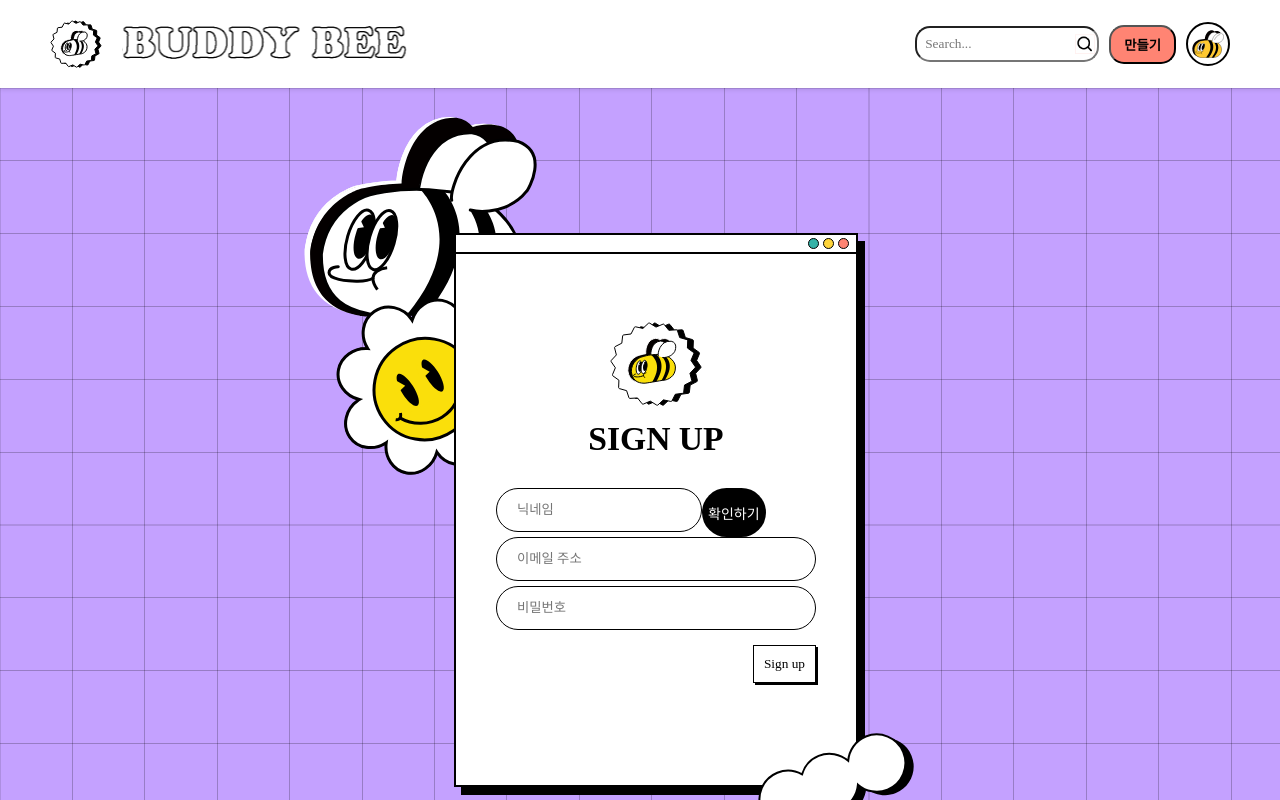
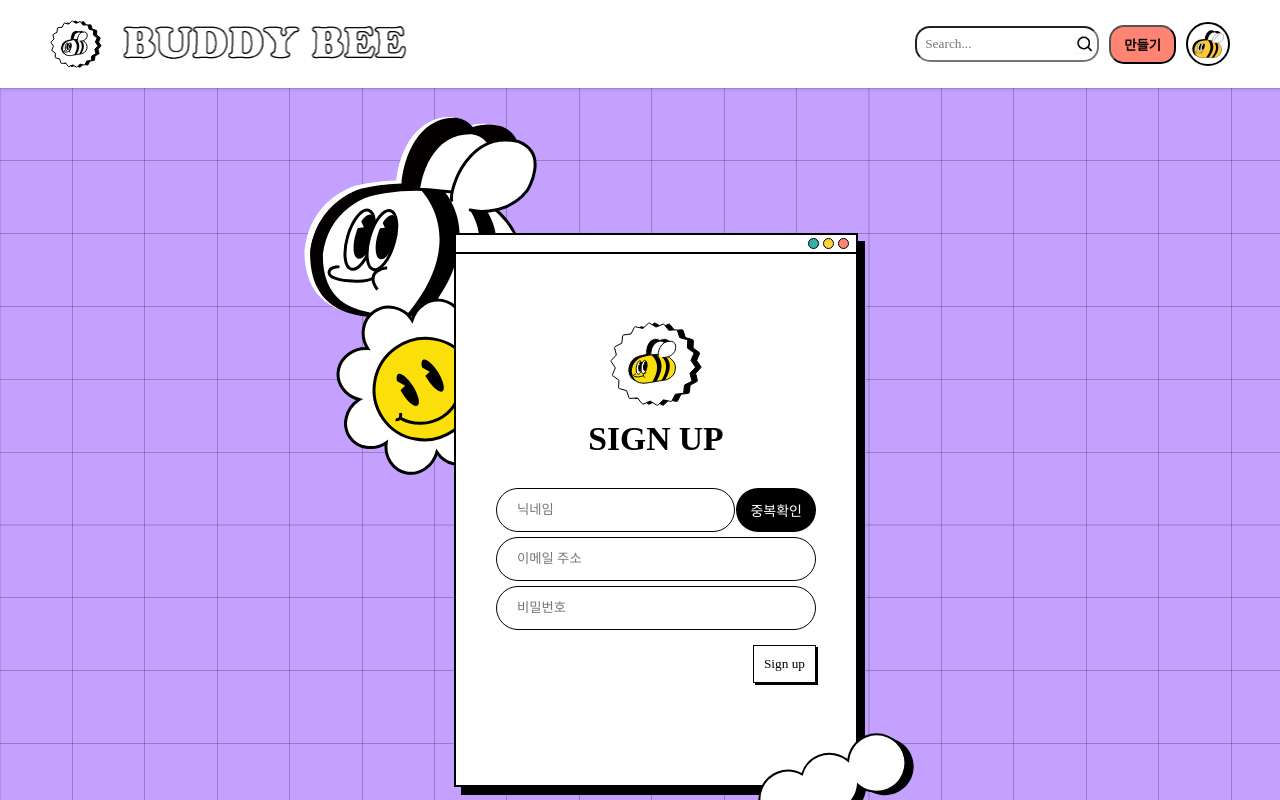
Before and after one commit to Smurfs-village/Buddy-Bee, a React (Create React App) app: page /register in a window 1280 px wide. Shown: the top 800 px of the page. Built offline with nearby package versions, Linux system fonts and the light colour scheme; a web font is replaced by a local one.

Commit message:
split layout for login/register page

```diff
--- /dev/null
+++ b/src/components/Layout/LoginPageLayout.css
@@ -0,0 +1,76 @@
+.login-page {
+  width: 97%;
+  height: auto;
+  display: flex;
+  justify-content: center;
+  padding: 145px 0 175px 2.5%;
+}
+
+.login-page-back-img {
+  position: relative;
+}
+
+.login-page-back-img img {
+  position: absolute;
+  left: -200px;
+  top: -155px;
+}
+
+.login-page-form {
+  z-index: 10;
+}
+.login-page-wrapper {
+  width: 400px;
+  height: 550px;
+  /* width: 50%;
+    height: 30%; */
+  background-color: white;
+  border: 2px solid black;
+  z-index: 1;
+  box-shadow: 7px 8px 0 0 rgb(0, 0, 0);
+  position: relative;
+}
+
+.login-page-cloud-img {
+  position: relative;
+  z-index: 20;
+}
+
+.login-page-cloud-img img {
+  position: absolute;
+  top: 490px;
+  right: -65px;
+}
+
+/* 로그인창 신호등 부분 */
+
+.login-page-action-bar {
+  border-bottom: 2px solid black;
+}
+
+.login-page-three-color {
+  width: 100%;
+  background-color: white;
+  display: flex;
+  align-items: center;
+  justify-content: flex-end;
+  box-sizing: border-box;
+  padding: 3px;
+}
+.login-page-color-circle {
+  width: 9px;
+  height: 9px;
+  background-color: #000;
+  margin-right: 1%;
+  border-radius: 50%;
+  border: 1px black solid;
+}
+.color-green {
+  background-color: #34b2a7;
+}
+.color-yellow {
+  background-color: #ffd43a;
+}
+.color-red {
+  background-color: #ff8473;
+}
--- /dev/null
+++ b/src/components/Layout/LoginPageLayout.js
@@ -0,0 +1,37 @@
+import backgroundImg from "../../img/login_illust.svg";
+import frontCloudImg from "../../img/login_cloud.svg";
+import "./LoginPageLayout.css";
+
+const LoginPageLayout = ({ children }) => {
+  const handleSubmit = async e => {
+    e.preventDefault();
+    // await onLogin(email, password);
+  };
+
+  return (
+    <div className="login-page">
+      <div className="login-page-back-img">
+        <img src={backgroundImg} alt="backImg" />
+      </div>
+      <form className="login-page-form" onSubmit={handleSubmit}>
+        <div className="login-page-wrapper">
+          <div className="login-page-action-bar">
+            <div className="login-page-three-color">
+              <div className="login-page-color-circle color-green"></div>
+              <div className="login-page-color-circle color-yellow"></div>
+              <div className="login-page-color-circle color-red"></div>
+            </div>
+          </div>
+          <></>
+          {children}
+          <></>
+        </div>
+      </form>
+      <div className="login-page-cloud-img">
+        <img src={frontCloudImg} alt="cloudImg" />
+      </div>
+    </div>
+  );
+};
+
+export default LoginPageLayout;
--- a/src/views/LoginPage/LoginPage.css
+++ b/src/views/LoginPage/LoginPage.css
@@ -1,80 +1,3 @@
-.login-page {
-  width: 97%;
-  height: auto;
-  display: flex;
-  justify-content: center;
-  padding: 145px 0 175px 2.5%;
-}
-
-.login-page-back-img {
-  position: relative;
-}
-
-.login-page-back-img img {
-  position: absolute;
-  left: -200px;
-  top: -155px;
-}
-
-.login-page-form {
-  z-index: 10;
-}
-.login-page-wrapper {
-  width: 400px;
-  height: 550px;
-  /* width: 50%;
-  height: 30%; */
-  background-color: white;
-  border: 2px solid black;
-  z-index: 1;
-  box-shadow: 7px 8px 0 0 rgb(0, 0, 0);
-  position: relative;
-}
-
-.login-page-cloud-img {
-  position: relative;
-  z-index: 20;
-}
-
-.login-page-cloud-img img {
-  position: absolute;
-  top: 490px;
-  right: -65px;
-}
-
-/* 로그인창 신호등 부분 */
-
-.login-page-action-bar {
-  border-bottom: 2px solid black;
-}
-
-.login-page-three-color {
-  width: 100%;
-  background-color: white;
-  display: flex;
-  align-items: center;
-  justify-content: flex-end;
-  box-sizing: border-box;
-  padding: 3px;
-}
-.login-page-color-circle {
-  width: 9px;
-  height: 9px;
-  background-color: #000;
-  margin-right: 1%;
-  border-radius: 50%;
-  border: 1px black solid;
-}
-.color-green {
-  background-color: #34b2a7;
-}
-.color-yellow {
-  background-color: #ffd43a;
-}
-.color-red {
-  background-color: #ff8473;
-}
-
 /* 로그인창 내용물 */
 .login-page-content-wrapper {
   display: flex;
--- a/src/views/LoginPage/LoginPage.js
+++ b/src/views/LoginPage/LoginPage.js
@@ -2,8 +2,7 @@ import { Link } from "react-router-dom";
 import "./LoginPage.css";
 import Layout from "../../components/Layout/Layout";
 import BackGroundGrid from "../../components/Layout/BackGroundGrid";
-import backgroundImg from "../../img/login_illust.svg";
-import frontCloudImg from "../../img/login_cloud.svg";
+import LoginPageLayout from "../../components/Layout/LoginPageLayout";
 import loginIcon from "../../img/login_bee.svg";
 import { useRef, useState, useEffect } from "react";
 
@@ -13,11 +12,6 @@ const LoginPage = () => {
   const [password, setPassword] = useState("");
   const [isRegisterDropDownOpen, setIsProfileDropDownOpen] = useState(false);
   const registerRef = useRef(null);
-
-  const handleSubmit = async e => {
-    e.preventDefault();
-    // await onLogin(email, password);
-  };
 
   const registerButton = e => {
     //회원가입 드롭다운
@@ -41,20 +35,7 @@ const LoginPage = () => {
   return (
     <Layout>
       <BackGroundGrid>
-        <div className="login-page">
-          <div className="login-page-back-img">
-            <img src={backgroundImg} alt="backImg" />
-          </div>
-          <form className="login-page-form" onSubmit={handleSubmit}>
-            <div className="login-page-wrapper">
-              <div className="login-page-action-bar">
-                <div className="login-page-three-color">
-                  <div className="login-page-color-circle color-green"></div>
-                  <div className="login-page-color-circle color-yellow"></div>
-                  <div className="login-page-color-circle color-red"></div>
-                </div>
-              </div>
-
+        <LoginPageLayout>
           <div className="login-page-content-wrapper">
             <div className="login-page-icon-wrapper">
               <img src={loginIcon} alt="loginIcon" />
@@ -86,10 +67,7 @@ const LoginPage = () => {
           </div>
 
           <div className="login-page-btn-wrapper">
-                <button
-                  className="login-page-sign-up-btn"
-                  onClick={registerButton}
-                >
+            <button className="login-page-sign-up-btn" onClick={registerButton}>
               Sign up
             </button>
 
@@ -110,12 +88,7 @@ const LoginPage = () => {
               </ul>
             </div>
           )}
-            </div>
-          </form>
-          <div className="login-page-cloud-img">
-            <img src={frontCloudImg} alt="cloudImg" />
-          </div>
-        </div>
+        </LoginPageLayout>
       </BackGroundGrid>
     </Layout>
   );
--- a/src/views/RegisterPage/RegisterPage.css
+++ b/src/views/RegisterPage/RegisterPage.css
@@ -1,19 +1,77 @@
+/* 로그인창 내용물 */
+.register-page-content-wrapper {
+  display: flex;
+  flex-direction: column;
+  align-items: center;
+  margin-top: 17%;
+}
+
+.register-page-input-wrapper {
+  display: flex;
+  flex-direction: column;
+  width: 80%;
+  /* margin-top: 20px; */
+}
+
+.register-page-icon-wrapper {
+  text-align: center;
+}
+
+.register-page-btn-wrapper {
+  display: flex;
+  margin: 10px 10% 0 0;
+  justify-content: flex-end;
+}
+
+.register-page-icon-wrapper img {
+  width: 5.7rem;
+}
+
+.register-page-icon-wrapper h2 {
+  font-size: 2.1rem;
+  margin: 10px 0 30px 0;
+}
+
+.register-page-input-wrapper input {
+  padding: 13px 20px;
+  margin-bottom: 5px;
+  border-radius: 40px;
+  border: 1px solid black;
+}
+
+.register-page-btn-wrapper button {
+  background-color: white;
+  padding: 10px;
+  border: 1px solid black;
+  margin-left: 5px;
+  box-shadow: 2px 2px 0 0 rgb(0, 0, 0);
+  cursor: pointer;
+  transition: 0.2s;
+}
+
+.register-page-btn-wrapper button:focus {
+  box-shadow: none;
+  transform: translateX(2px);
+}
+
 .register-page-nickname-wrapper {
   display: flex;
+  justify-content: space-between;
+}
+
+#nickname {
+  width: 61.5%;
 }
 
 .check-nickname-btn {
-  padding: auto 12px;
+  height: 44px;
+  padding: 0px 14px;
   background-color: #000;
   color: #fff;
   border: none;
   cursor: pointer;
   border-radius: 50px;
-  /* align-items: center; */
   box-sizing: border-box;
-  /* margin: 0 14px; */
   font-size: 14px;
-  /* font-weight: bold; */
-  /* white-space: nowrap; */
   justify-content: space-between;
 }
--- a/src/views/RegisterPage/RegisterPage.js
+++ b/src/views/RegisterPage/RegisterPage.js
@@ -2,9 +2,8 @@ import { useState } from "react";
 // import { Link } from "react-router-dom";
 import BackGroundGrid from "../../components/Layout/BackGroundGrid";
 import Layout from "../../components/Layout/Layout";
-import backgroundImg from "../../img/login_illust.svg";
 import loginIcon from "../../img/login_bee.svg";
-import frontCloudImg from "../../img/login_cloud.svg";
+import LoginPageLayout from "../../components/Layout/LoginPageLayout";
 import "./RegisterPage.css";
 
 const RegisterPage = () => {
@@ -12,34 +11,17 @@ const RegisterPage = () => {
   const [email, setEmail] = useState("");
   const [password, setPassword] = useState("");
 
-  const handleSubmit = () => {
-    //
-  };
-
   return (
     <Layout>
       <BackGroundGrid>
-        <div className="login-page">
-          <div className="login-page-back-img">
-            <img src={backgroundImg} alt="backImg" />
-          </div>
-          <form className="login-page-form" onSubmit={handleSubmit}>
-            <div className="login-page-wrapper">
-              <div className="login-page-action-bar">
-                <div className="login-page-three-color">
-                  <div className="login-page-color-circle color-green"></div>
-                  <div className="login-page-color-circle color-yellow"></div>
-                  <div className="login-page-color-circle color-red"></div>
-                </div>
-              </div>
-
-              <div className="login-page-content-wrapper">
-                <div className="login-page-icon-wrapper">
+        <LoginPageLayout>
+          <div className="register-page-content-wrapper">
+            <div className="register-page-icon-wrapper">
               <img src={loginIcon} alt="loginIcon" />
               <h2>SIGN UP</h2>
             </div>
 
-                <div className="login-page-input-wrapper">
+            <div className="register-page-input-wrapper">
               <div className="register-page-nickname-wrapper">
                 <input
                   type="text"
@@ -51,7 +33,7 @@ const RegisterPage = () => {
                     setNickname(e.target.value);
                   }}
                 />
-                    <button className="check-nickname-btn">확인하기</button>
+                <button className="check-nickname-btn">중복확인</button>
               </div>
               <input
                 type="email"
@@ -76,15 +58,10 @@ const RegisterPage = () => {
             </div>
           </div>
 
-              <div className="login-page-btn-wrapper">
-                <button className="login-page-sign-up-btn">Sign up</button>
+          <div className="register-page-btn-wrapper">
+            <button className="register-page-sign-up-btn">Sign up</button>
           </div>
-            </div>
-          </form>
-          <div className="login-page-cloud-img">
-            <img src={frontCloudImg} alt="cloudImg" />
-          </div>
-        </div>
+        </LoginPageLayout>
       </BackGroundGrid>
     </Layout>
   );
```
Lines whose indentation alone changed are shown as unchanged.
